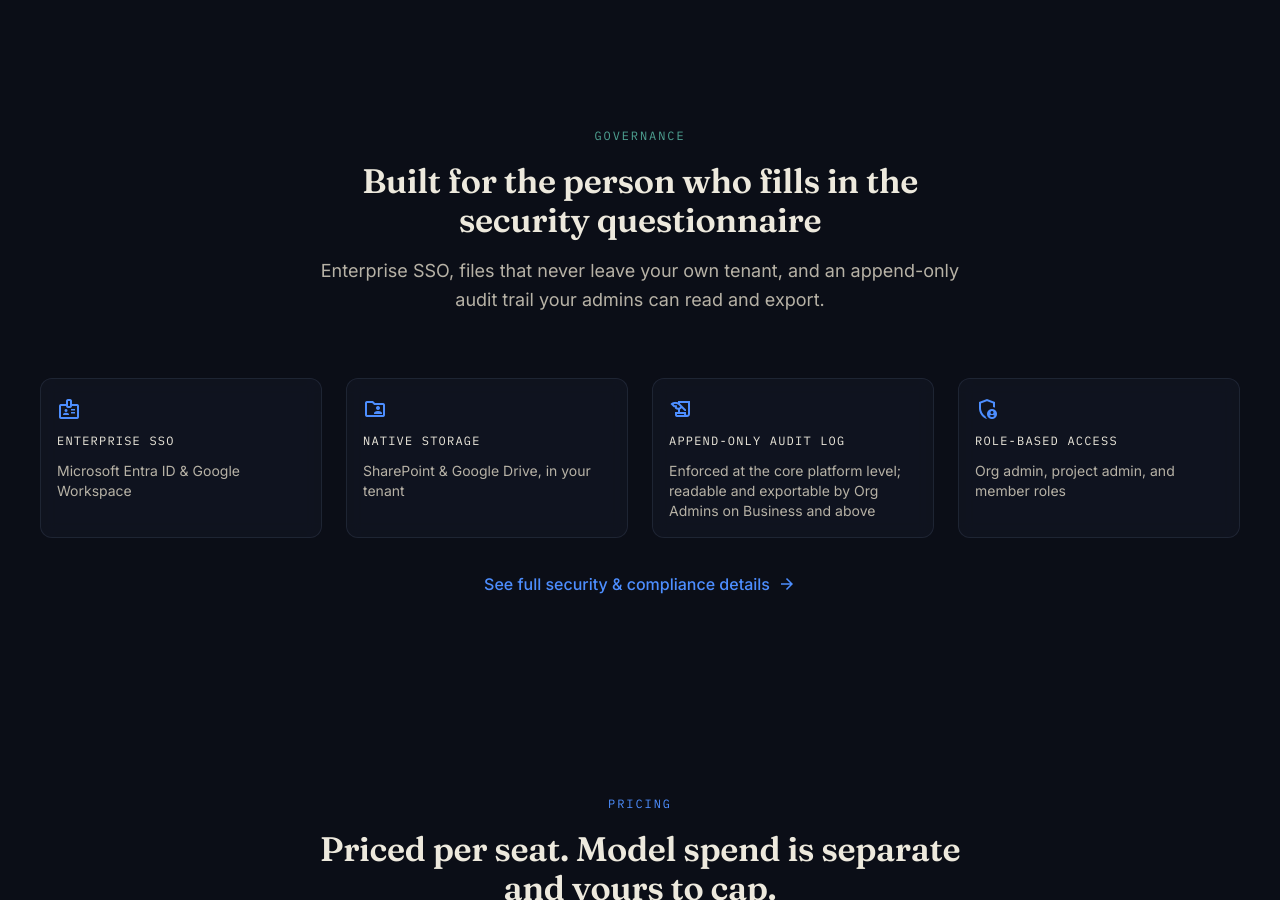
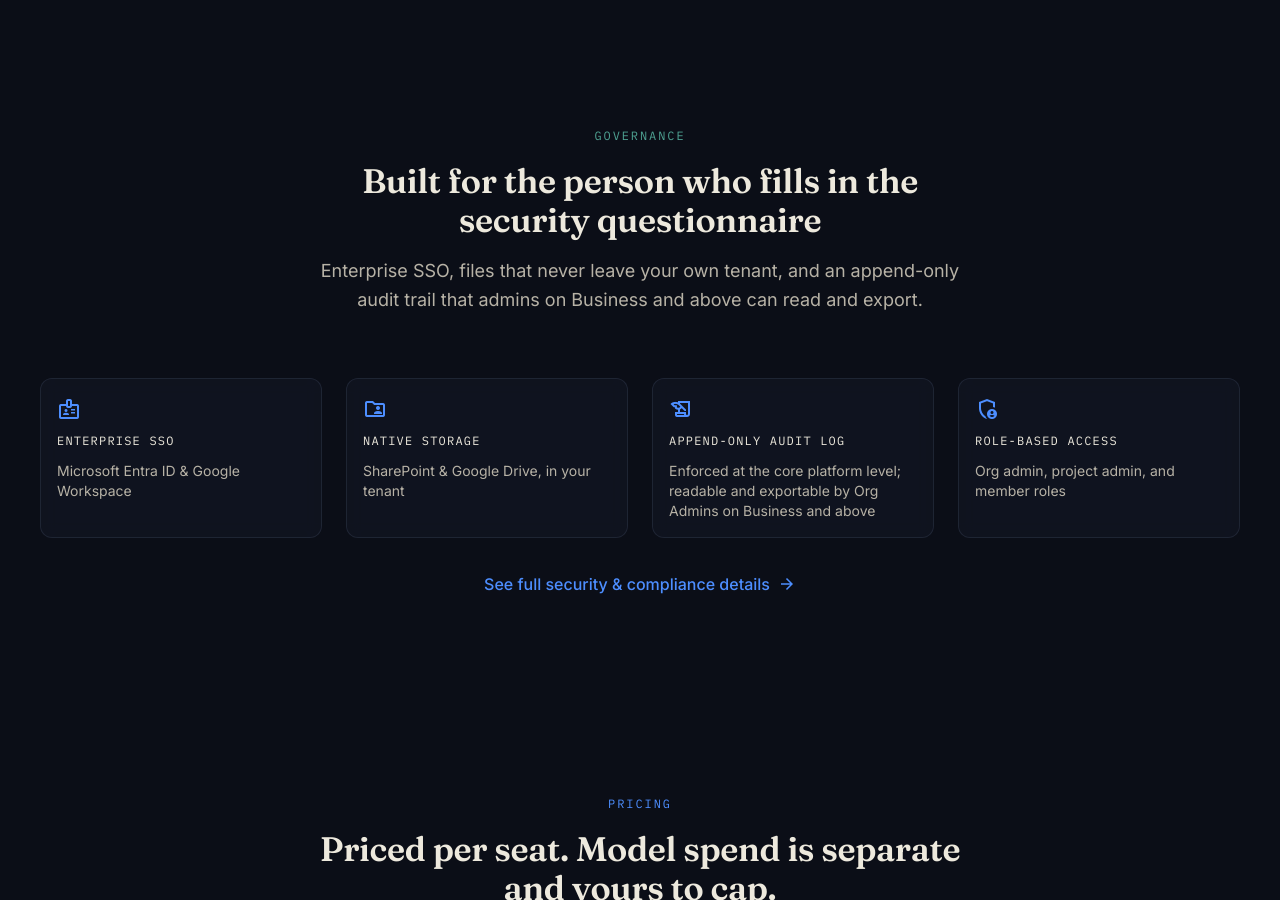
Before and after one commit to parlehub/parlehub.github.io, a Jekyll site: the page built from index.html, in a window 1280 px wide and 900 px high, scrolled down 5698 px. Built offline with Jekyll 4.4.1, drawn with Linux system fonts in a browser that asks for light colours; nearby versions of some CDN libraries.

Commit message:
APP-542: audit read/export claims on index and security meta state the Business floor
Co-Authored-By: Claude Sonnet 5.5 <noreply@anthropic.com>

```diff
--- a/index.html
+++ b/index.html
@@ -709,7 +709,8 @@ permalink: /
         </h2>
         <p class="text-parchment-dim text-lg leading-relaxed">
           Enterprise SSO, files that never leave your own tenant, and an
-          append-only audit trail your admins can read and export.
+          append-only audit trail that admins on Business and above can read and
+          export.
         </p>
       </div>
       <div class="grid grid-cols-1 sm:grid-cols-2 lg:grid-cols-4 gap-gutter">
--- a/security.html
+++ b/security.html
@@ -28,7 +28,7 @@ redirect_from:
     <title>Security &amp; Compliance | Parlé</title>
     <meta
       name="description"
-      content="How Parlé keeps your team's AI usage secure and auditable: enterprise SSO, native SharePoint/Google Drive storage that never leaves your tenant, role-based access, and an append-only audit log your admins can read and export."
+      content="How Parlé keeps your team's AI usage secure and auditable: enterprise SSO, native SharePoint/Google Drive storage that never leaves your tenant, role-based access, and an append-only audit log that admins on Business and above can read and export."
     />
     <link
       href="https://fonts.googleapis.com/css2?family=Fraunces:ital,wght@0,400;0,500;0,600;1,500;1,600&family=Inter:wght@400;500;600;700;800&family=IBM+Plex+Mono:wght@400;500;600&family=Material+Symbols+Outlined:wght,FILL@100..700,0..1&display=swap"
```
